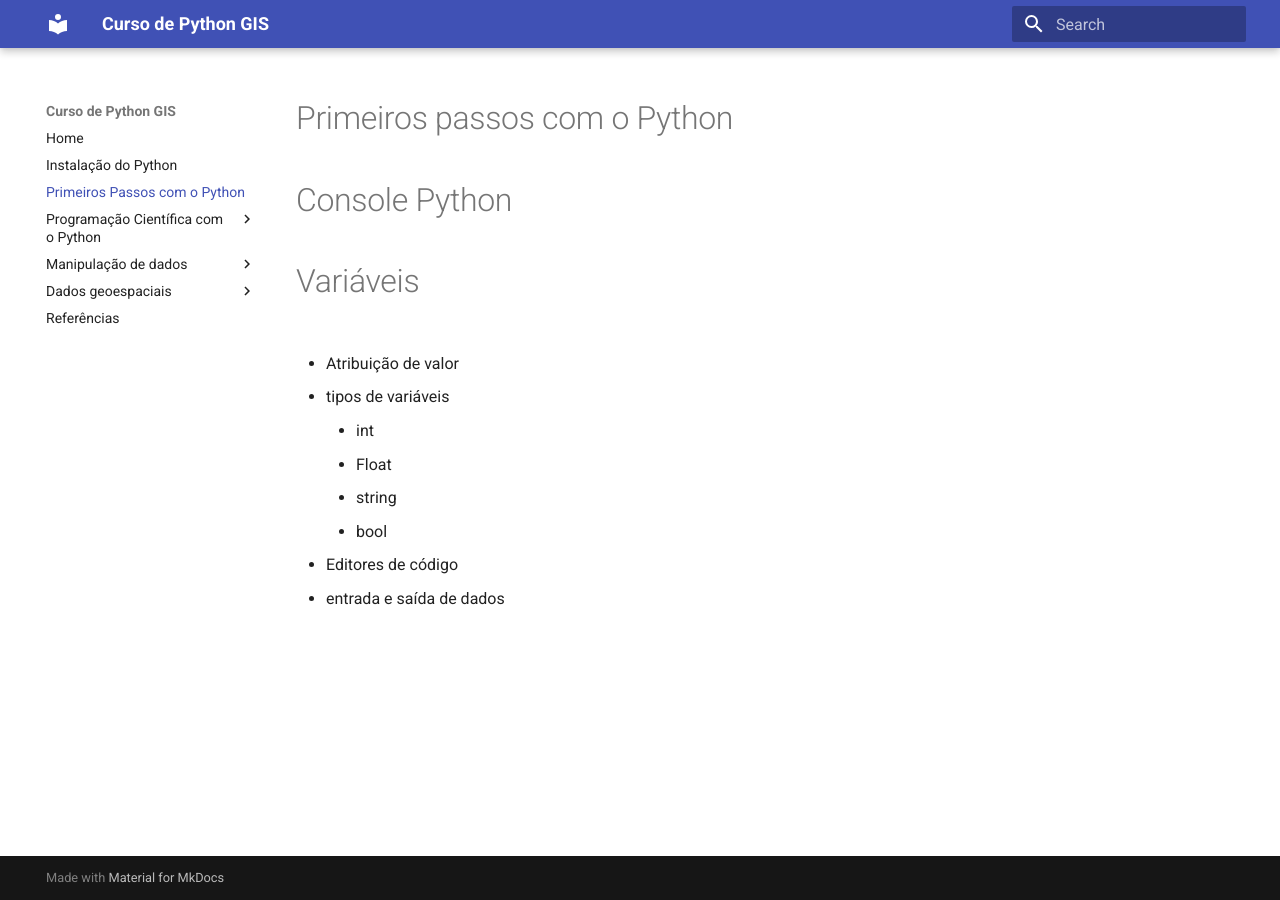
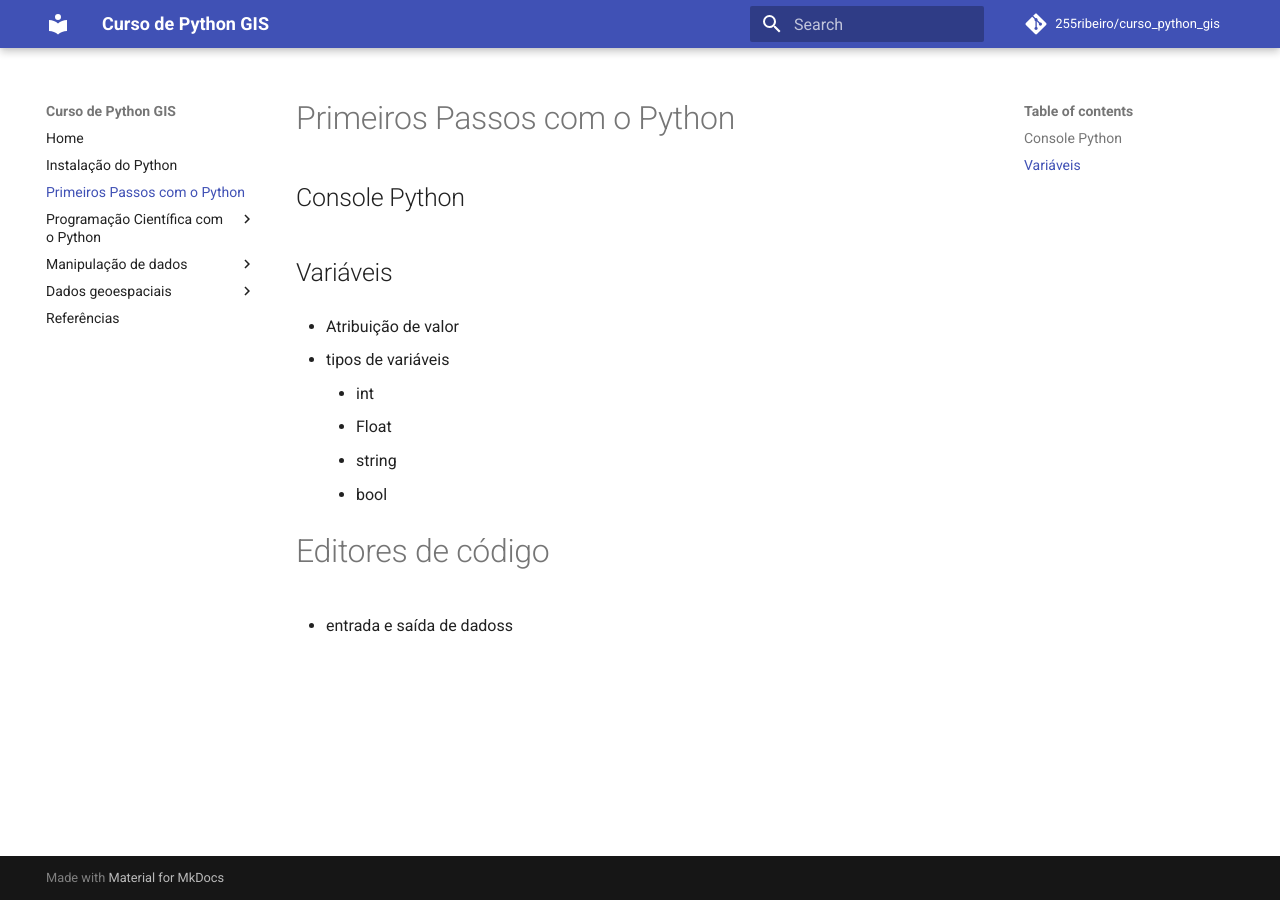
Before and after one commit to 255ribeiro/curso_python_gis, an MkDocs documentation site: the page built from docs/intro_py/intro_py.md, in a window 1280 px wide. Built offline with MkDocs 1.6.1 and Material for MkDocs 9.7.7, drawn with Linux system fonts in a browser that asks for light colours; comment, search, counter and statistics services are not loaded; old or Windows-style settings are respelled for this version of MkDocs.

Commit message:
reponame

```diff
--- a/docs/intro_py/intro_py.md
+++ b/docs/intro_py/intro_py.md
@@ -1,8 +1,8 @@
-# Primeiros passos com o Python
+# Primeiros Passos com o Python
 
-# Console Python
+## Console Python
 
-# Variáveis
+## Variáveis
 
 * Atribuição de valor
 
@@ -12,5 +12,5 @@
     * string
     * bool
 
-* Editores de código
-  * entrada e saída de dados
+# Editores de código
+  * entrada e saída de dadoss
--- a/mkdocs.yml
+++ b/mkdocs.yml
@@ -2,7 +2,9 @@ site_name: Curso de Python GIS
 theme: material
 
 
-toc: Conteúdo
+site_url:
+repo_url: https://github.com/255ribeiro/curso_python_gis
+repo_name:  255ribeiro/curso_python_gis
 
 nav:
   - Home: index.md
@@ -10,14 +12,14 @@ nav:
   - Primeiros Passos com o Python: intro_py\intro_py.md
   - Programação Científica com o Python:
       - numpy: cientif_py\numpy.md
-      - scipy: cientif_py\scimpy.md
+      - scipy: cientif_py\scipy.md
       - matplotlib: cientif_py\plt.md
       - Jupyter notebooks: cientif_py\jupyter.md
   - Manipulação de dados:
       - pandas: dados_py/pandas.md
   - Dados geoespaciais:
-    - Geopandas: geo_py/geopandas.mg
-  - Referências: ref/ref.md
+    - Geopandas: geo_py/geopandas.md
+  - Referências: ref/ref.m
 
 custom_dir: overrides
 
```
